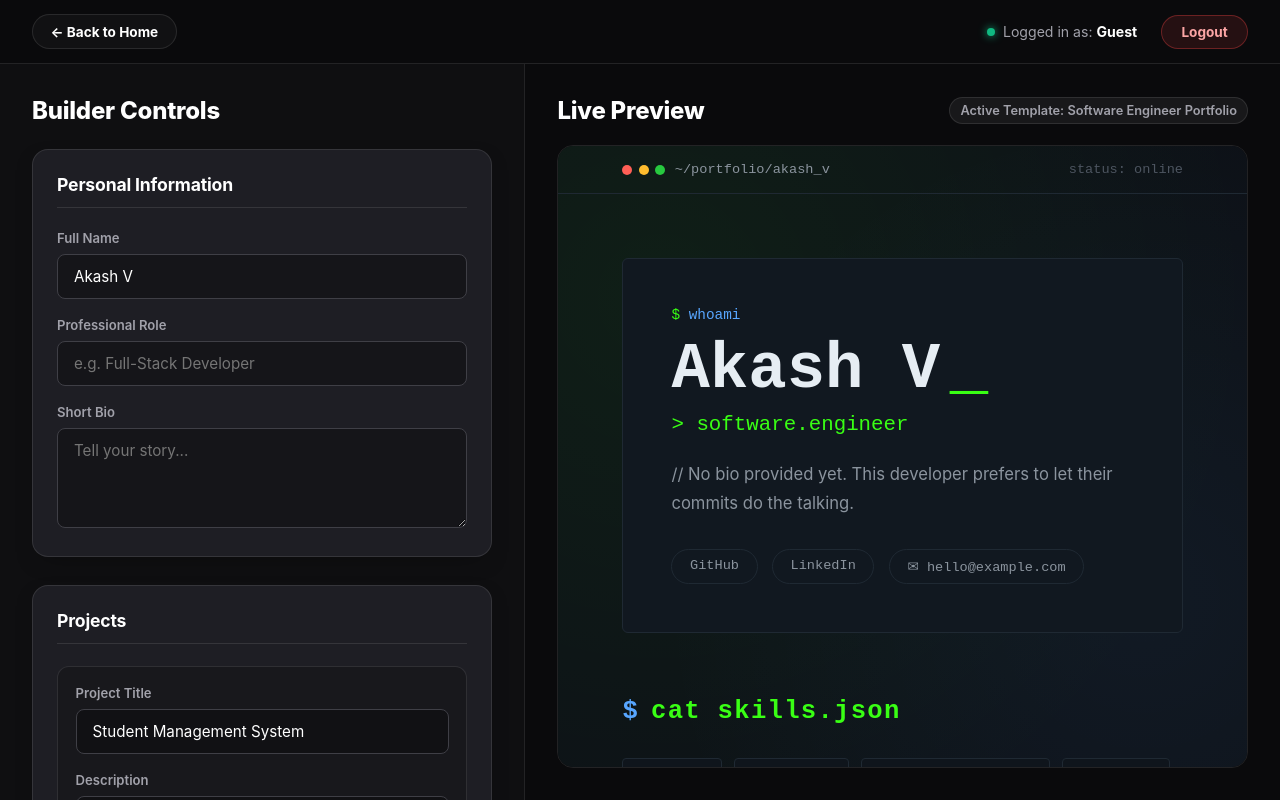
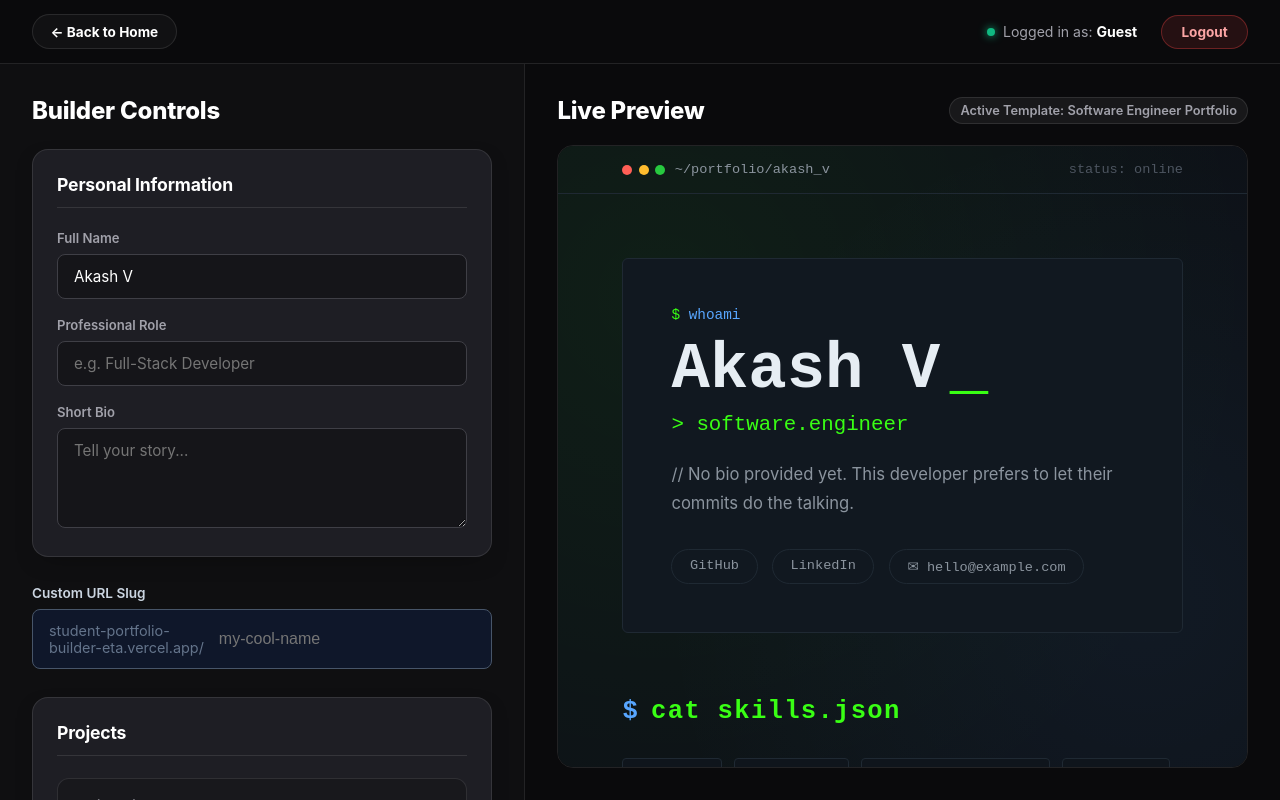
Before and after one commit to Akashv-deve/Student-Portfolio-Builder, a React (Vite) app in the folder frontend/: page /dashboard in a window 1280 px wide. Built offline with nearby package versions, Linux system fonts and the light colour scheme.

Commit message:
feat: add custom URL slug functionality and fix Vercel 404 routing

```diff
--- a/frontend/src/components/BuilderForm.jsx
+++ b/frontend/src/components/BuilderForm.jsx
@@ -226,6 +226,29 @@ const BuilderForm = ({ portfolioData, setPortfolioData }) => {
         </div>
       </div>
 
+      <div>
+  <label style={{ display: 'block', color: '#cbd5e1', fontSize: '0.85rem', fontWeight: '600', marginBottom: '0.5rem' }}>
+    Custom URL Slug
+  </label>
+  <div style={{ display: 'flex', alignItems: 'center', backgroundColor: '#0f172a', borderRadius: '8px', border: '1px solid #475569', padding: '0.75rem 1rem' }}>
+    <span style={{ color: '#64748b', marginRight: '0.25rem', fontSize: '0.9rem' }}>
+      student-portfolio-builder-eta.vercel.app/
+    </span>
+    <input
+      type="text"
+      required
+      value={portfolioData.slug || ''}
+      onChange={(e) => {
+        // Automatically formats input: lowercase only, replaces spaces with hyphens
+        const formattedSlug = e.target.value.toLowerCase().replace(/[^a-z0-9-]/g, '-');
+        setPortfolioData({ ...portfolioData, slug: formattedSlug });
+      }}
+      style={{ width: '100%', backgroundColor: 'transparent', color: '#f8fafc', fontSize: '1rem', border: 'none', outline: 'none' }}
+      placeholder="my-cool-name"
+    />
+  </div>
+</div>
+
       {/* Projects */}
       <div style={styles.section}>
         <h3 style={styles.sectionTitle}>Projects</h3>
```
Also changed, not shown: frontend/vercel.json (added), 1 other file (tests, documents, lock files or other folders).
